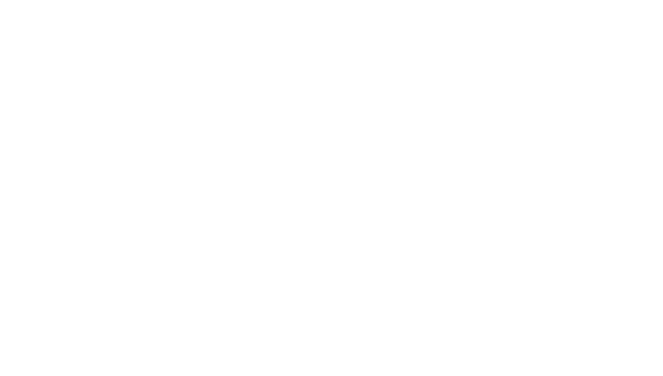
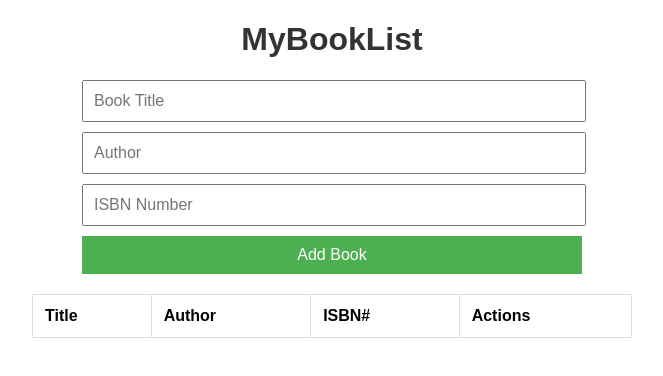
Before and after one commit to acciojob/book-list-mdharis98, a website: page main.html in a window 1280 px wide. Shown: the whole page, without its empty margins (308-971 px from the left). Drawn offline with Linux system fonts and the light colour scheme.

Commit message:
created a submission

```diff
--- a/main.html
+++ b/main.html
@@ -8,6 +8,27 @@
 
 <body>
 	<!-- the entire body must be written by student -->
+	<h1>MyBookList</h1>
+
+    <div class="form-group">
+        <input type="text" id="title" placeholder="Book Title">
+        <input type="text" id="author" placeholder="Author">
+        <input type="text" id="isbn" placeholder="ISBN Number">
+        <button id="submit">Add Book</button>
+    </div>
+
+    <table class="table table-striped">
+        <thead>
+            <tr>
+                <th>Title</th>
+                <th>Author</th>
+                <th>ISBN#</th>
+                <th>Actions</th>
+            </tr>
+        </thead>
+        <tbody id="book-list">
+        </tbody>
+    </table>
     <script type="text/javascript" src="./script.js">
 </script>
 
--- a/script.js
+++ b/script.js
@@ -1 +1,37 @@
 //your JS code here. If required.
+document.getElementById('submit').addEventListener('click', function(e) {
+            e.preventDefault();
+
+            // Get the input values
+            const title = document.getElementById('title').value;
+            const author = document.getElementById('author').value;
+            const isbn = document.getElementById('isbn').value;
+
+            // Validate that all fields are filled in
+            if (title === '' || author === '' || isbn === '') {
+                alert('Please fill in all fields');
+                return;
+            }
+
+            // Create a new row for the book
+            const row = document.createElement('tr');
+            row.innerHTML = `
+                <td>${title}</td>
+                <td>${author}</td>
+                <td>${isbn}</td>
+                <td><button class="delete">Clear</button></td>
+            `;
+
+            // Append the row to the table
+            document.getElementById('book-list').appendChild(row);
+
+            // Clear the input fields after submission
+            document.getElementById('title').value = '';
+            document.getElementById('author').value = '';
+            document.getElementById('isbn').value = '';
+
+            // Add event listener to the delete button
+            row.querySelector('.delete').addEventListener('click', function() {
+                row.remove();
+            });
+        });
--- a/styles.css
+++ b/styles.css
@@ -1 +1,52 @@
 /*  your css code here. If applicable */
+ body {
+            font-family: Arial, sans-serif;
+            margin: 20px;
+        }
+        h1 {
+            text-align: center;
+            color: #333;
+        }
+        .form-group {
+            max-width: 500px;
+            margin: 20px auto;
+        }
+        .form-group input {
+            width: calc(100% - 20px);
+            padding: 10px;
+            margin-bottom: 10px;
+            font-size: 16px;
+        }
+        #submit {
+            width: 100%;
+            padding: 10px;
+            background-color: #4CAF50;
+            color: white;
+            border: none;
+            cursor: pointer;
+            font-size: 16px;
+        }
+        #submit:hover {
+            background-color: #45a049;
+        }
+        .table {
+            width: 100%;
+            max-width: 600px;
+            margin: 20px auto;
+            border-collapse: collapse;
+        }
+        .table th, .table td {
+            padding: 12px;
+            border: 1px solid #ddd;
+            text-align: left;
+        }
+        .table-striped tr:nth-child(even) {
+            background-color: #f2f2f2;
+        }
+        .delete {
+            color: red;
+            cursor: pointer;
+            background: none;
+            border: none;
+            font-size: 16px;
+        }
```
